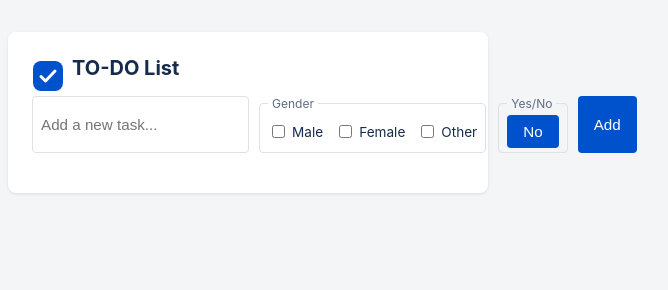
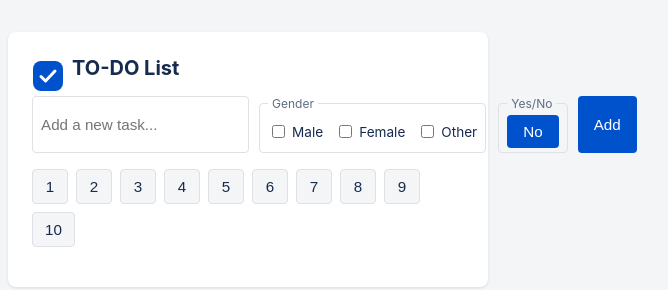
Before and after one commit to meerabshafique-cloud/QAchatBot, a website: page public/index.html in a window 1280 px wide. Shown: the whole page, without its empty margins (392-1060 px from the left). Drawn offline with Linux system fonts and the light colour scheme; no server answers.

Commit message:
Add number button grid (1-10) to QA form

```diff
--- a/public/index.html
+++ b/public/index.html
@@ -27,6 +27,18 @@
       </fieldset>
       <button type="submit">Add</button>
     </form>
+    <div class="number-buttons">
+      <button type="button" class="number-btn">1</button>
+      <button type="button" class="number-btn">2</button>
+      <button type="button" class="number-btn">3</button>
+      <button type="button" class="number-btn">4</button>
+      <button type="button" class="number-btn">5</button>
+      <button type="button" class="number-btn">6</button>
+      <button type="button" class="number-btn">7</button>
+      <button type="button" class="number-btn">8</button>
+      <button type="button" class="number-btn">9</button>
+      <button type="button" class="number-btn">10</button>
+    </div>
     <ul id="todo-list"></ul>
   </div>
   <script src="app.js"></script>
--- a/public/style.css
+++ b/public/style.css
@@ -125,6 +125,24 @@ h1 {
   background: #0747a6;
 }
 
+.number-buttons {
+  display: flex;
+  flex-wrap: wrap;
+  gap: 0.5rem;
+  margin-bottom: 1rem;
+}
+
+.number-btn {
+  padding: 0.5rem 0.75rem;
+  min-width: 2.25rem;
+  border: 1px solid #dfe1e6;
+  border-radius: 4px;
+  background: #f4f5f7;
+  color: #172b4d;
+  font-size: 0.95rem;
+  text-align: center;
+}
+
 #todo-list {
   list-style: none;
   margin: 0;
```
